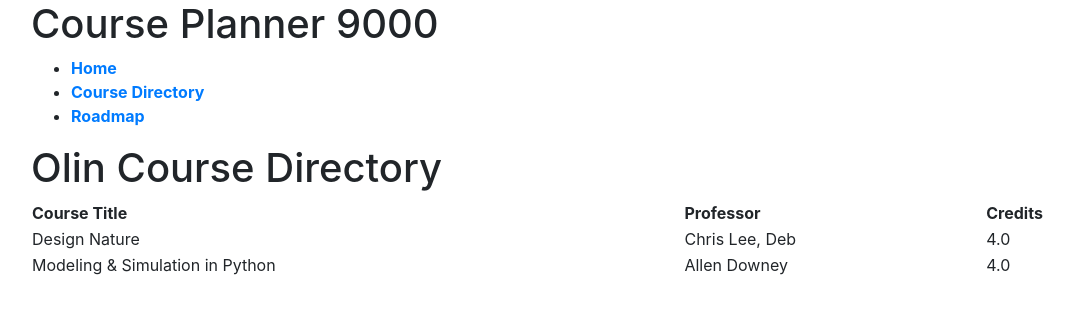
After one commit to jamesHo22/CoursePlanner9000, a Flask app: page /course_dir/ in a window 1280 px wide. The commit adds this page. Shown: the top 314 px of the page, without its empty margins (54-1128 px from the left). Run offline with Flask 2, Linux system fonts and the light colour scheme; some libraries are stand-ins or nearby versions.

Commit message:
add site navigation and basic table

```diff
--- a/app.py
+++ b/app.py
@@ -3,8 +3,17 @@
 app = Flask(__name__)
 
 @app.route('/')
-def hello_world():
-    return render_template('index.html')
+def home():
+    return render_template('home.html')
+
+@app.route('/course_dir/')
+def course_dir():
+    return render_template('course_dir.html')
+
+@app.route('/roadmap/')
+def roadmap():
+    return render_template('roadmap.html')
+
 
 if __name__ == '__main__':
     app.run()
--- a/requirements.txt
+++ b/requirements.txt
@@ -5,7 +5,7 @@
 Jinja2==2.10.3
 MarkupSafe==1.1.1
 numpy==1.17.3
-pandas==0.25.3
+pandas
 python-dateutil==2.8.1
 pytz==2019.3
 six==1.13.0
--- /dev/null
+++ b/templates/course_dir.html
@@ -0,0 +1,50 @@
+<!DOCTYPE html>
+<html>
+<!--Inherits site navigation from layout.html -->
+{% extends "layout.html" %}
+{% block content %}
+
+<head>
+<!-- Bootstrap CSS  -->
+<link rel="stylesheet" href="https://stackpath.bootstrapcdn.com/bootstrap/4.3.1/css/bootstrap.min.css" integrity="sha384-ggOyR0iXCbMQv3Xipma34MD+dH/1fQ784/j6cY/iJTQUOhcWr7x9JvoRxT2MZw1T" crossorigin="anonymous">
+
+<title>Course Planner 9000</title>
+</head>
+
+<body>
+
+<h1>Olin Course Directory</h1>
+
+<!-- Course HTML Table  -->
+<table style="width:100%">
+  <!-- Table Header Row -->
+  <tr>
+    <th>Course Title</th>
+    <th>Professor</th>
+    <th>Credits</th>
+  </tr>
+  <!-- Data Rows  -->
+  <tr>
+    <td>Design Nature</td>
+    <td>Chris Lee, Deb</td>
+    <td>4.0</td>
+  </tr>
+  <tr>
+    <td>Modeling & Simulation in Python</td>
+    <td>Allen Downey</td>
+    <td>4.0</td>
+  </tr>
+</table>
+
+<!-- JavaScript Support Scripts  -->
+<script src="https://code.jquery.com/jquery-3.3.1.slim.min.js" integrity="sha384-q8i/X+965DzO0rT7abK41JStQIAqVgRVzpbzo5smXKp4YfRvH+8abtTE1Pi6jizo" crossorigin="anonymous"></script>
+<script src="https://cdnjs.cloudflare.com/ajax/libs/popper.js/1.14.7/umd/popper.min.js" integrity="sha384-UO2eT0CpHqdSJQ6hJty5KVphtPhzWj9WO1clHTMGa3JDZwrnQq4sF86dIHNDz0W1" crossorigin="anonymous"></script>
+<script src="https://stackpath.bootstrapcdn.com/bootstrap/4.3.1/js/bootstrap.min.js" integrity="sha384-JjSmVgyd0p3pXB1rRibZUAYoIIy6OrQ6VrjIEaFf/nJGzIxFDsf4x0xIM+B07jRM" crossorigin="anonymous"></script>
+</body>
+<div class="container"
+
+</div>
+</html>
+
+<!--Endtag for site navigation-->
+{% endblock %}
--- /dev/null
+++ b/templates/layout.html
@@ -0,0 +1,21 @@
+<!DOCTYPE html>
+<html>
+  <body>
+    <header>
+      <div class="container">
+        <h1 class="logo">Course Planner 9000</h1>
+        <strong><nav>
+          <ul class="menu">
+            <li><a href="{{ url_for('home') }}">Home</a></li>
+            <li><a href="{{ url_for('course_dir') }}">Course Directory</a></li>
+            <li><a href="{{ url_for('roadmap') }}">Roadmap</a></li>
+          </ul>
+        </nav></strong>
+      </div>
+    </header>
+    <div class="container">
+      {% block content %}
+      {% endblock %}
+    </div>
+  </body>
+</html>
```
Also changed, not shown: templates/home.html (renamed from templates/index.html, +8 -1 lines), templates/roadmap.html (added, +24 -0 lines), 1 other file.
